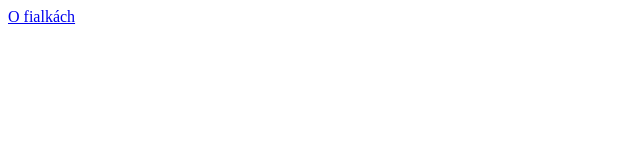
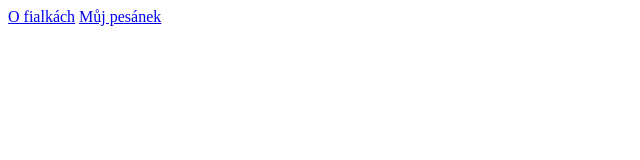
Before and after one commit to annaburesova-hue/annaburesova-hue.github.io, a plain HTML site: page index.html in a window 1280 px wide. Shown: the whole page, without its empty margins (0-640 px from the left). Drawn offline with Linux system fonts and the light colour scheme.

Commit message:
Update index.html

```diff
--- a/index.html
+++ b/index.html
@@ -1 +1,2 @@
 <a href="fialky.html">O fialkách</a>
+<a href="nessie.html">Můj pesánek</a>
```
